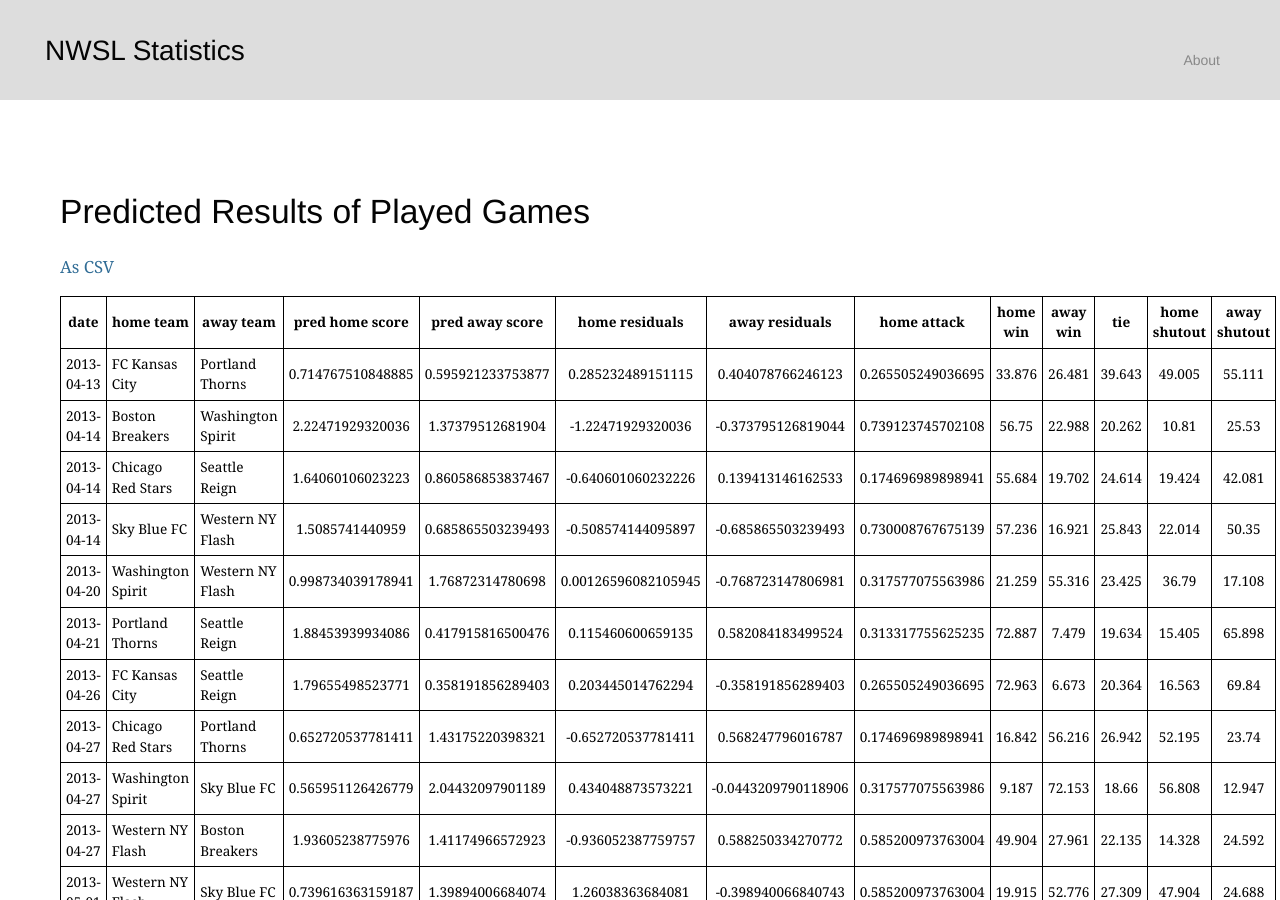
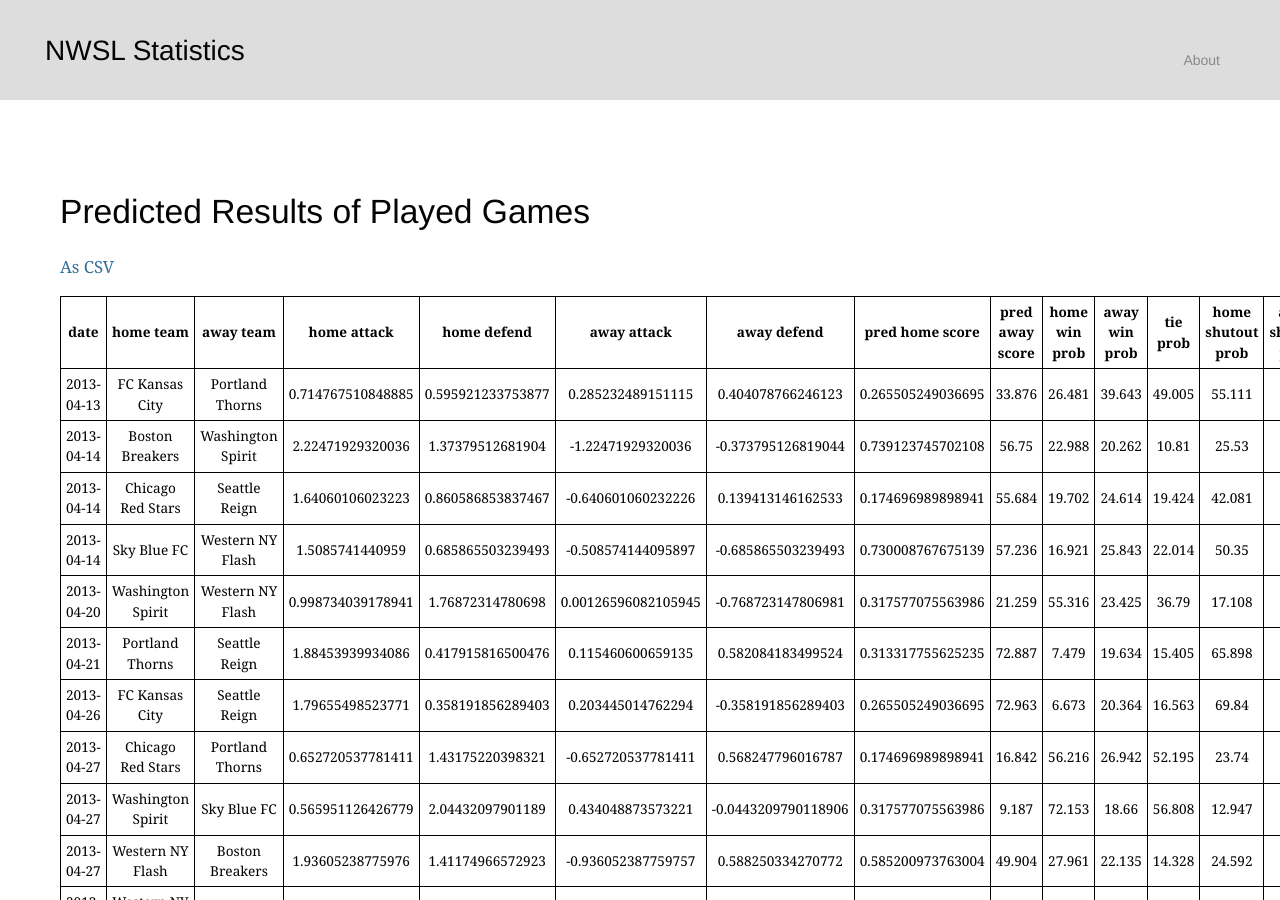
Before and after one commit to darrell/darrell.github.io, a Jekyll site: the page built from tables/predicted_results_games_played.md, in a window 1280 px wide and 900 px high. Built offline with Jekyll 4.4.1, drawn with Linux system fonts in a browser that asks for light colours; some web fonts are replaced.

Commit message:
reformat R code. Change prediction variables output, and their order

```diff
--- a/tables/predicted_results_games_played.md
+++ b/tables/predicted_results_games_played.md
@@ -9,6 +9,6 @@
 
 
 
-date|home team|away team|pred home score|pred away score|home residuals|away residuals|home attack|home win|away win|tie|home shutout|away shutout
-----|---------|---------|:-------------:|:-------------:|:------------:|:------------:|:---------:|:------:|:------:|:-:|:----------:|:----------:
+date|home team|away team|home attack|home defend|away attack|away defend|pred home score|pred away score|home win prob|away win prob|tie prob|home shutout prob|away shutout prob
+:--:|:-------:|:-------:|:---------:|:---------:|:---------:|:---------:|:-------------:|:-------------:|:-----------:|:-----------:|:------:|:---------------:|:---------------:
 {% include predicted_results_games_played.md %}
```
Also changed, not shown: other parts of tables/predicted_results_games_played.md (+1 -1 lines), tables/predicted_results_games_unplayed.md (+3 -3 lines), 1 other file.
